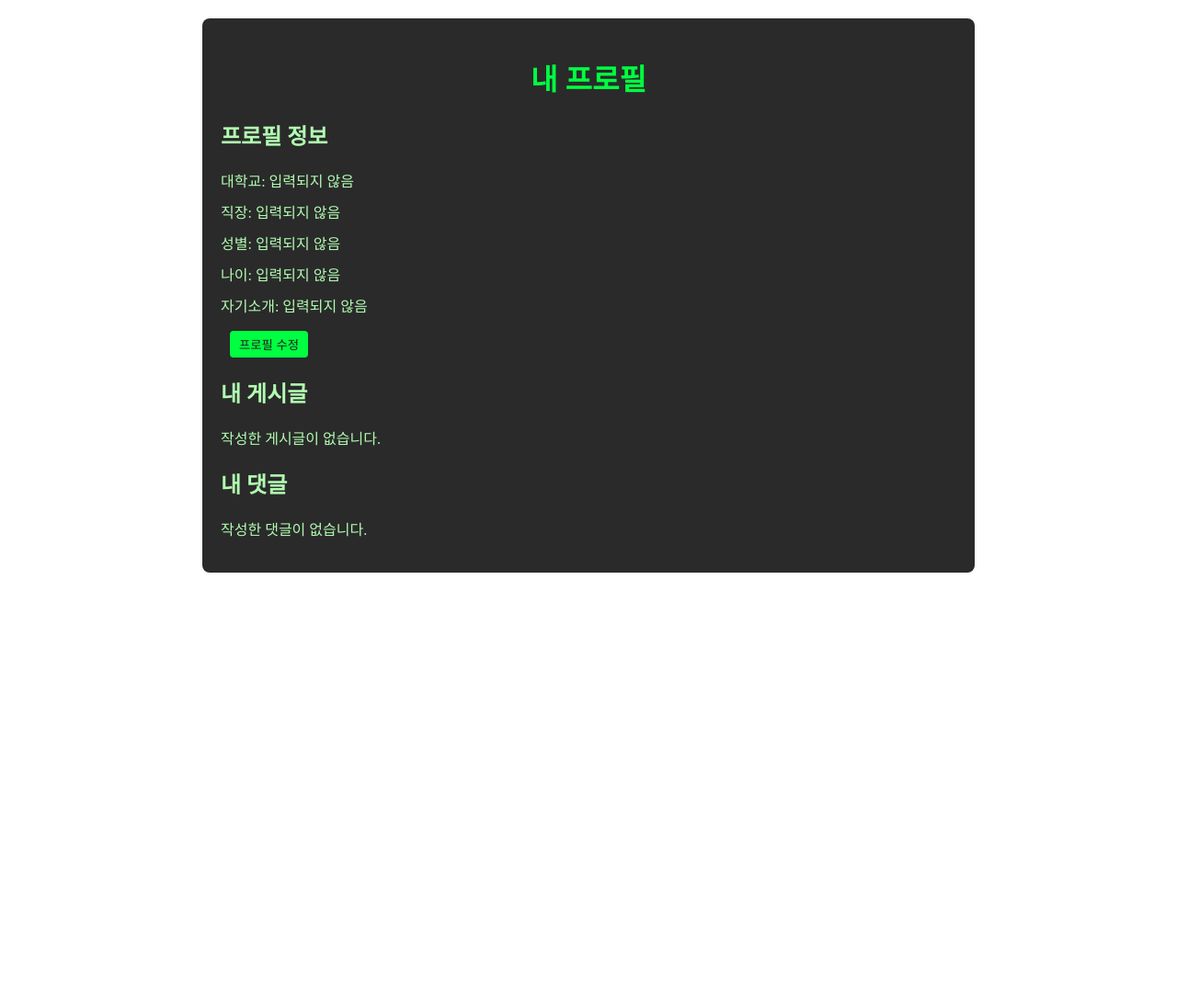
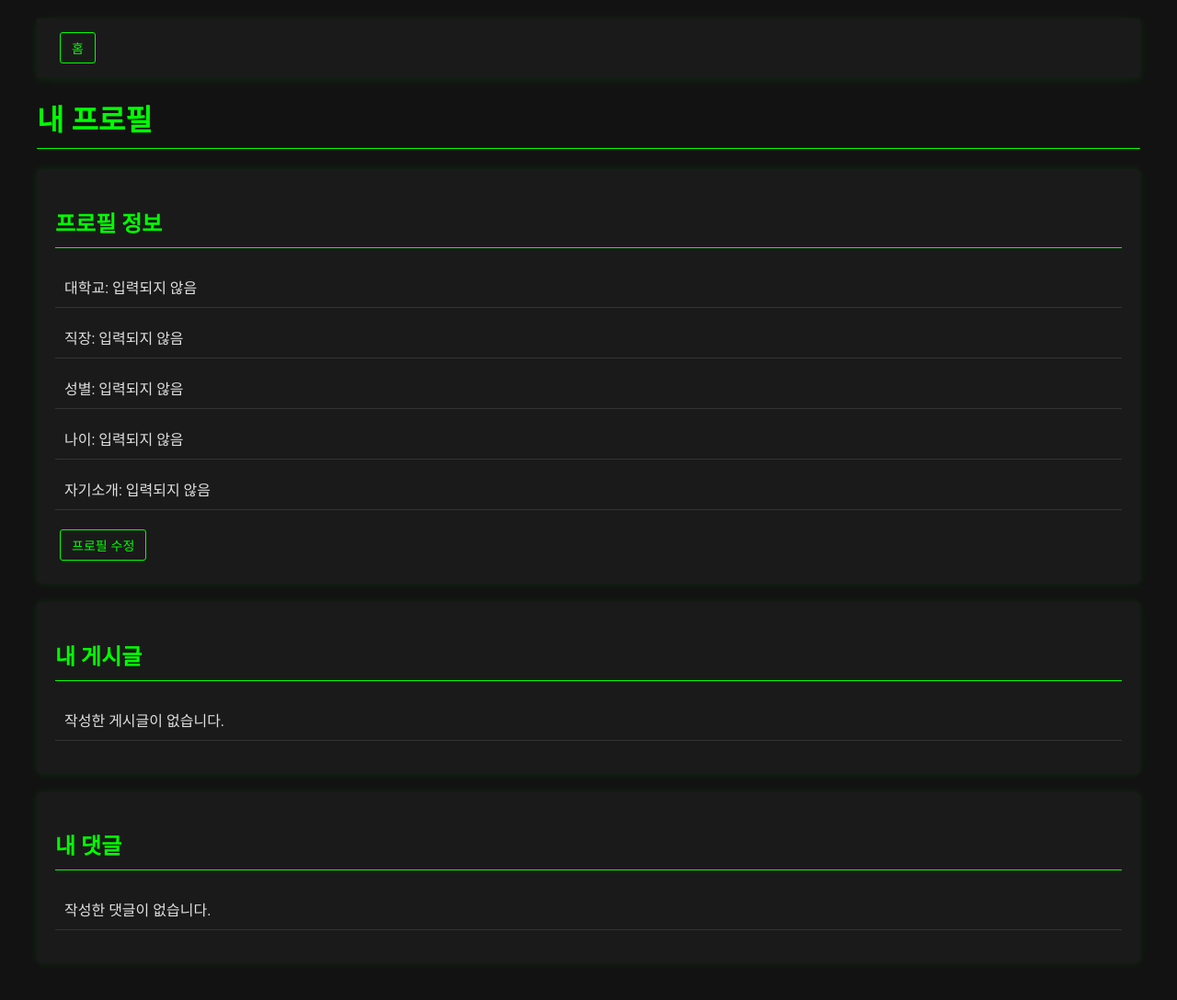
Before and after one commit to Myyoung0/KnockOn_web, a PHP site: page /profile.php in a window 1280 px wide. Shown: the whole page at 92% size. Before the commit the page ends 623 px from the top, so only its background shows below. Run offline with PHP 8.4, Linux system fonts and the light colour scheme; the visitor is signed in with stand-in values (Sample User, id 1); data that the repository does not hold is empty.

Commit message:
design: profile pages design edit

```diff
--- a/css/profile.css
+++ b/css/profile.css
@@ -1,52 +1,100 @@
-.container {
-    max-width: 800px;
-    margin: 20px auto;
-    padding: 20px;
-    background-color: #2a2a2a;
-    color: #b1fcb1;
-    border-radius: 8px;
+:root {
+    --bg-color: #121212;
+    --text-color: #e0e0e0;
+    --accent-color: #00ff00;
+    --secondary-color: #1a1a1a;
+    --button-color: #00ff00;
   }
 
-h1 {
-    color: #00ff41;
-    text-align: center;
+  body {
+    background-color: var(--bg-color);
+    color: var(--text-color);
+    font-family: 'Roboto', sans-serif;
+    margin: 0;
+    padding: 0;
   }
 
-.statistics, .my-posts {
-    margin-top: 20px;
+  .container {
+    max-width: 1200px;
+    margin: 0 auto;
+    padding: 20px;
+  }
+
+  .header {
+    display: flex;
+    justify-content: space-between;
+    align-items: center;
+    padding: 10px 20px;
+    background-color: var(--secondary-color);
+    box-shadow: 0 2px 10px rgba(0, 255, 0, 0.1);
+    margin-bottom: 20px;
+  }
+
+  .home-button {
+    background-color: transparent;
+    color: var(--accent-color);
+    border: 1px solid var(--accent-color);
+    padding: 6px 12px;
+    border-radius: 3px;
+    font-size: 14px;
+    font-weight: 500;
+    cursor: pointer;
+    transition: all 0.2s ease-in-out;
+  }
+
+  .home-button:hover {
+    background-color: var(--accent-color);
+    color: var(--bg-color);
+  }
+
+  h1, h2 {
+    color: var(--accent-color);
+    border-bottom: 1px solid var(--accent-color);
+    padding-bottom: 10px;
+  }
+
+  .profile-info, .my-posts, .my-comments {
+    background-color: var(--secondary-color);
+    border-radius: 5px;
+    padding: 20px;
+    margin-bottom: 20px;
+    box-shadow: 0 0 10px rgba(0, 255, 0, 0.1);
   }
 
   ul {
-    list-style: none;
+    list-style-type: none;
     padding: 0;
   }
 
   li {
     margin-bottom: 10px;
-    display: flex;
-    justify-content: space-between;
-    align-items: center;
+    padding: 10px;
+    border-bottom: 1px solid #333;
   }
 
   a {
-    color: #00ff41;
+    color: var(--accent-color);
     text-decoration: none;
+    transition: color 0.3s ease;
   }
 
   a:hover {
-    text-decoration: underline;
+    color: #00cc00;
   }
 
   button {
-    margin-left: 10px;
-    padding: 5px 10px;
-    border: none;
-    background-color: #00ff41;
-    color: #1e1e1e;
+    background-color: transparent;
+    color: var(--accent-color);
+    border: 1px solid var(--accent-color);
+    padding: 6px 12px;
+    margin: 5px;
+    border-radius: 3px;
+    font-size: 14px;
+    font-weight: 500;
     cursor: pointer;
-    border-radius: 4px;
+    transition: all 0.2s ease-in-out;
   }
 
   button:hover {
-    background-color: #33ff66;
+    background-color: var(--accent-color)
   }
--- a/edit_profile.php
+++ b/edit_profile.php
@@ -82,6 +82,7 @@ $stmt->close();
         <textarea name="bio" id="bio" rows="5"><?= htmlspecialchars($profile['bio'] ?? '') ?></textarea>
 
         <button type="submit">저장하기</button>
+        <button type="button" onclick="location.href='profile.php'">취소</button>
     </form>
 </div>
 </body>
--- a/profile.php
+++ b/profile.php
@@ -61,6 +61,10 @@ $stmt->close();
 </head>
 <body>
 <div class="container">
+    <!-- 상단 바 -->
+    <div class="header">
+        <button class="home-button" onclick="location.href='index.php'">홈</button>
+    </div>
     <h1>내 프로필</h1>
 
     <!-- 프로필 정보 -->
--- a/view_profile.php
+++ b/view_profile.php
@@ -37,6 +37,12 @@ if (!$profile) {
 </head>
 <body>
 <div class="container">
+    <!-- 상단 바 -->
+    <div class="header">
+        <button class="home-button" onclick="location.href='index.php'">홈</button>
+    </div>
+
+    <!-- 사용자 프로필 -->
     <h1><?= htmlspecialchars($profile['username']) ?>님의 프로필</h1>
     <ul>
         <li>대학교: <?= htmlspecialchars($profile['university'] ?? '정보 없음') ?></li>
```
Also changed, not shown: css/edit_profile.css (added, +85 -0 lines). Lines whose indentation alone changed are shown as unchanged.
